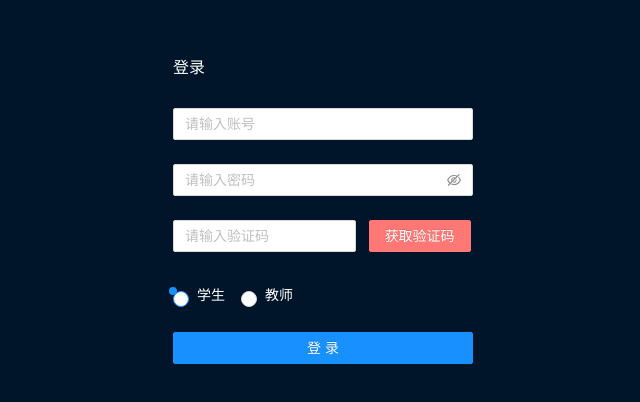
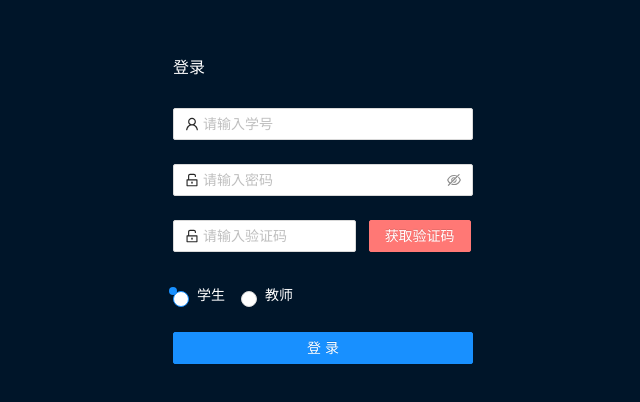
Before and after one commit to 2605374497/design, a React app: page / in a window 1280 px wide. Shown: the part 180-582 px from the top of the page, without its empty margins (317-957 px from the left). Built offline with nearby package versions, Linux system fonts and the light colour scheme.

Commit message:
mock数据

```diff
--- a/package.json
+++ b/package.json
@@ -12,6 +12,7 @@
     "@typescript-eslint/eslint-plugin": "^4.5.0",
     "@typescript-eslint/parser": "^4.5.0",
     "antd": "^4.15.0",
+    "axios": "^0.21.1",
     "babel-eslint": "^10.1.0",
     "babel-jest": "^26.6.0",
     "babel-loader": "8.1.0",
@@ -43,6 +44,7 @@
     "jest-resolve": "26.6.0",
     "jest-watch-typeahead": "0.6.1",
     "mini-css-extract-plugin": "0.11.3",
+    "mockjs": "^1.1.0",
     "node-sass": "^5.0.0",
     "optimize-css-assets-webpack-plugin": "5.0.4",
     "pnp-webpack-plugin": "1.6.4",
--- /dev/null
+++ b/src/mock/mock.js
@@ -0,0 +1,19 @@
+import Mock from 'mockjs';
+
+const { student } = Mock.mock({
+    'student|10': [
+        {
+            'netID': '17050518@increment(1)',
+            'password': '111111'
+        }
+    ]
+});
+
+// 获取学生信息
+Mock.mock('/api/get/student', 'get', () => {
+    return {
+        status: 200,
+        msg: '获取数据成功',
+        student: student
+    }
+})
--- a/src/view/Login.js
+++ b/src/view/Login.js
@@ -1,6 +1,8 @@
 import { Row, Col, Form, Input, Button, Radio } from 'antd';
 import { UserOutlined, UnlockOutlined } from '@ant-design/icons';
-import '../styles/Login.scss'
+import '../styles/Login.scss';
+import axios from 'axios';
+import '../mock/mock';
 
 const FormItem = Form.Item;
 function Login() {
@@ -8,6 +10,9 @@ function Login() {
     console.log('Success:', values);
   };
 
+  axios.get("/api/get/student").then((res) => {
+    console.log(res);
+  });
   const onFinishFailed = (errorInfo) => {
     console.log('Failed:', errorInfo);
   };
@@ -21,27 +26,24 @@ function Login() {
       <FormItem className="title">登录</FormItem>
       <FormItem
         name="username"
-        prefix={<UserOutlined />}
-        rules={[{ required: true, message: '请输入用户名!' }]}
+        rules={[{ required: true, message: '请输入学号!' }]}
       >
-        <Input placeholder="请输入账号" />
+        <Input placeholder="请输入学号" prefix={<UserOutlined />} />
       </FormItem>
 
       <FormItem
         name="password"
-        prefix={<UnlockOutlined />}
         rules={[{ required: true, message: '请输入密码!' }]}
       >
-        <Input.Password placeholder="请输入密码" />
+        <Input.Password placeholder="请输入密码" prefix={<UnlockOutlined />} />
       </FormItem>
       <FormItem
         name="code"
-        prefix={<UnlockOutlined />}
         rules={[{ required: true, message: '请输入验证码!' }]}
       >
         <Row gutter={13}>
           <Col span={15}>
-            <Input placeholder="请输入验证码" />
+            <Input placeholder="请输入验证码" prefix={<UnlockOutlined />} />
           </Col>
           <Col span={6}>
             <Button danger type="primary">获取验证码</Button>
```
Also changed, not shown: 1 other file (tests, documents, lock files or other folders).
